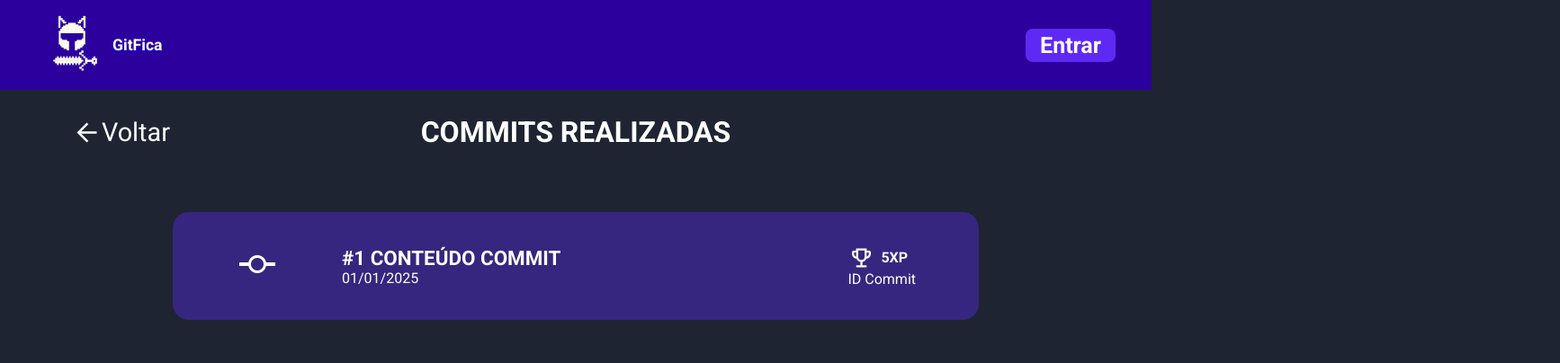
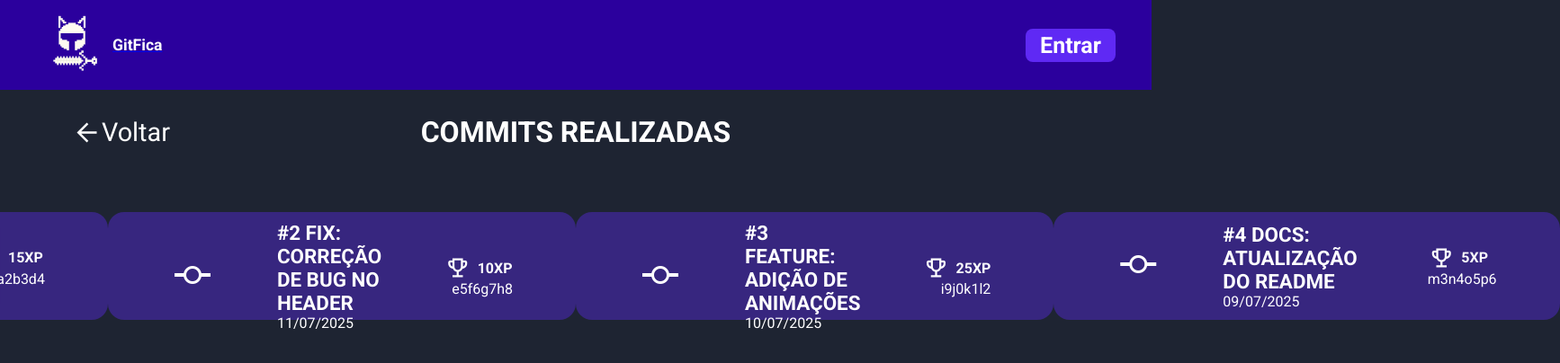
Before and after one commit to fga-eps-mds/2025.1-SGI-Frontend, a Next.js app: page /metrics/commits in a window 1280 px wide. Shown: the top 404 px of the page at 90% size, 1734 px wide, since content can reach past the window. Built offline with nearby package versions, Linux system fonts and the light colour scheme; no server answers.

Commit message:
altera a animação e cria arrays com os dados do commit para facilitar a integração

```diff
--- a/src/app/metrics/commits/page.tsx
+++ b/src/app/metrics/commits/page.tsx
@@ -28,6 +28,13 @@ export default function Commits(){
       visible: { opacity: 1, y: 0 },
     };
 
+    const commitsData = [
+        { id: 'c1a2b3d4', content: '#1 REFACTOR: MELHORIA NA AUTENTICAÇÃO', date: '12/07/2025', xp: 15 },
+        { id: 'e5f6g7h8', content: '#2 FIX: CORREÇÃO DE BUG NO HEADER', date: '11/07/2025', xp: 10 },
+        { id: 'i9j0k1l2', content: '#3 FEATURE: ADIÇÃO DE ANIMAÇÕES', date: '10/07/2025', xp: 25 },
+        { id: 'm3n4o5p6', content: '#4 DOCS: ATUALIZAÇÃO DO README', date: '09/07/2025', xp: 5 },
+    ];
+
 
     return(
         <motion.main
@@ -55,13 +62,24 @@ export default function Commits(){
                     </div>
                 </motion.div>
 
-                <motion.div variants={itemVariants} className={styles.pageBody}>
-                    <div className={styles.card}>
-                        <div className={styles.cardIcon}><span className={`${styles.icon} material-symbols-outlined`}>commit</span></div>
-                        <div className={styles.cardContent}><div className={styles.cardTitle}><strong>#1 CONTEÚDO COMMIT</strong></div><div className={styles.cardDate}>01/01/2025</div></div>
-                        <div className={styles.cardID}> <div className={styles.cardXP}><span className={`${styles.icon} material-symbols-outlined`}>trophy</span> <p>5XP</p></div><div className={styles.cardIdentifier}><p>ID Commit</p></div></div>
-                    </div>
-                </motion.div>
+                <div className={styles.pageBody}>
+                    {commitsData.map((commit) => (
+                        <motion.div key={commit.id} className={styles.card} variants={itemVariants}>
+                            <div className={styles.cardIcon}><span className={`${styles.icon} material-symbols-outlined`}>commit</span></div>
+                            <div className={styles.cardContent}>
+                                <div className={styles.cardTitle}><strong>{commit.content}</strong></div>
+                                <div className={styles.cardDate}>{commit.date}</div>
+                            </div>
+                            <div className={styles.cardID}>
+                                <div className={styles.cardXP}>
+                                    <span className={`${styles.icon} material-symbols-outlined`}>trophy</span>
+                                    <p>{commit.xp}XP</p>
+                                </div>
+                                <div className={styles.cardIdentifier}><p>{commit.id}</p></div>
+                            </div>
+                        </motion.div>
+                    ))}
+                </div>
             </motion.div>
 
             <div className={styles.Bottom}>
```
